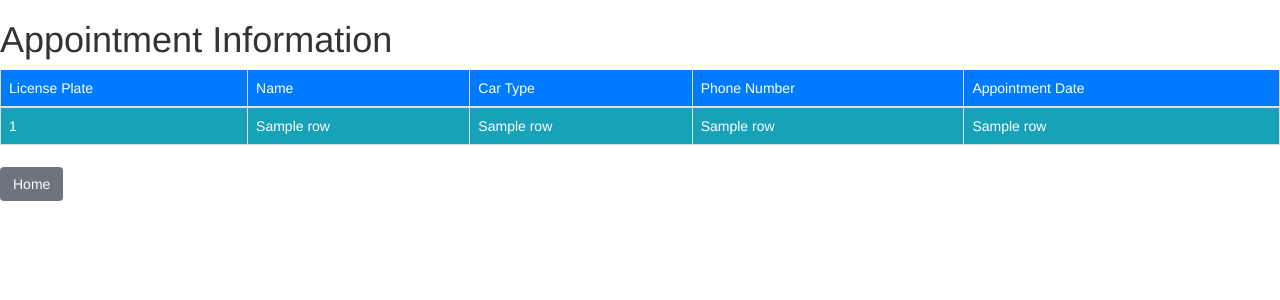
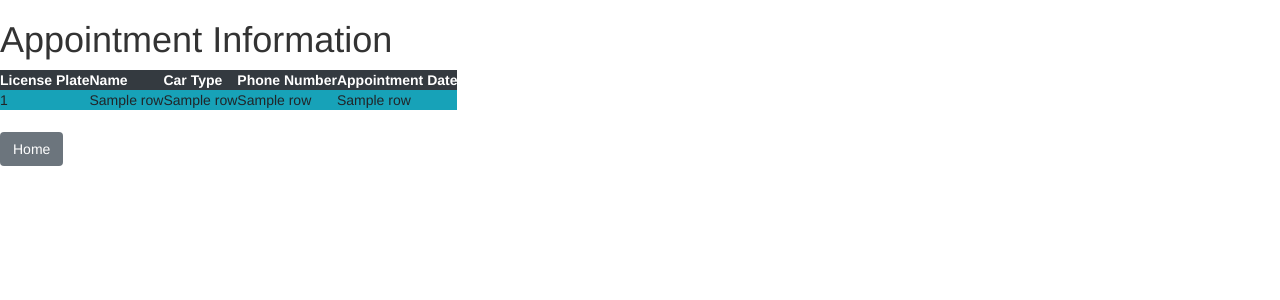
Before and after one commit to athicus/Flask_Project2, a Flask app: template templates/info.htm in a window 1280 px wide. Shown: the top 300 px of the page. Run offline with Flask 3, Linux system fonts and the light colour scheme; the template is opened without the code that fills it: most values are stand-ins (such as "Sample title", 1, 10 or a date in 2020); some libraries are stand-ins or nearby versions.

Commit message:
Update info.htm

```diff
--- a/templates/info.htm
+++ b/templates/info.htm
@@ -6,6 +6,18 @@
       <meta name="viewport" content="width=device-width, initial-scale=1.0">
       <link rel="stylesheet" href="https://stackpath.bootstrapcdn.com/bootstrap/4.3.1/css/bootstrap.min.css">
       <title>Appointment Info</title>
+      <style>
+         .custom-table {
+            background-color: #f8f9fa; /* Change the background color */
+         }
+         .custom-table th {
+            color: #ffffff; /* Change the text color of table header cells */
+            background-color: #343a40; /* Change the background color of table header cells */
+         }
+         .custom-table td {
+            color: #212529; /* Change the text color of table cells */
+         }
+  </style>
    </head>
    <body>
       {% extends "bootstrap/base.html" %}
@@ -14,13 +26,13 @@
       <h1>Appointment Information</h1>
 
 
-      <table class="table table-dark table-bordered">
+      <table class="custom-table">
          <thead class="bg-primary">
-            <td>License Plate</td>
-            <td>Name</td>
-            <td>Car Type</td>
-            <td>Phone Number</td>
-            <td>Appointment Date</td>
+            <th>License Plate</th>
+            <th>Name</th>
+            <th>Car Type</th>
+            <th>Phone Number</th>
+            <th>Appointment Date</th>
          </thead>
 
          {% for row in rows %}
```
